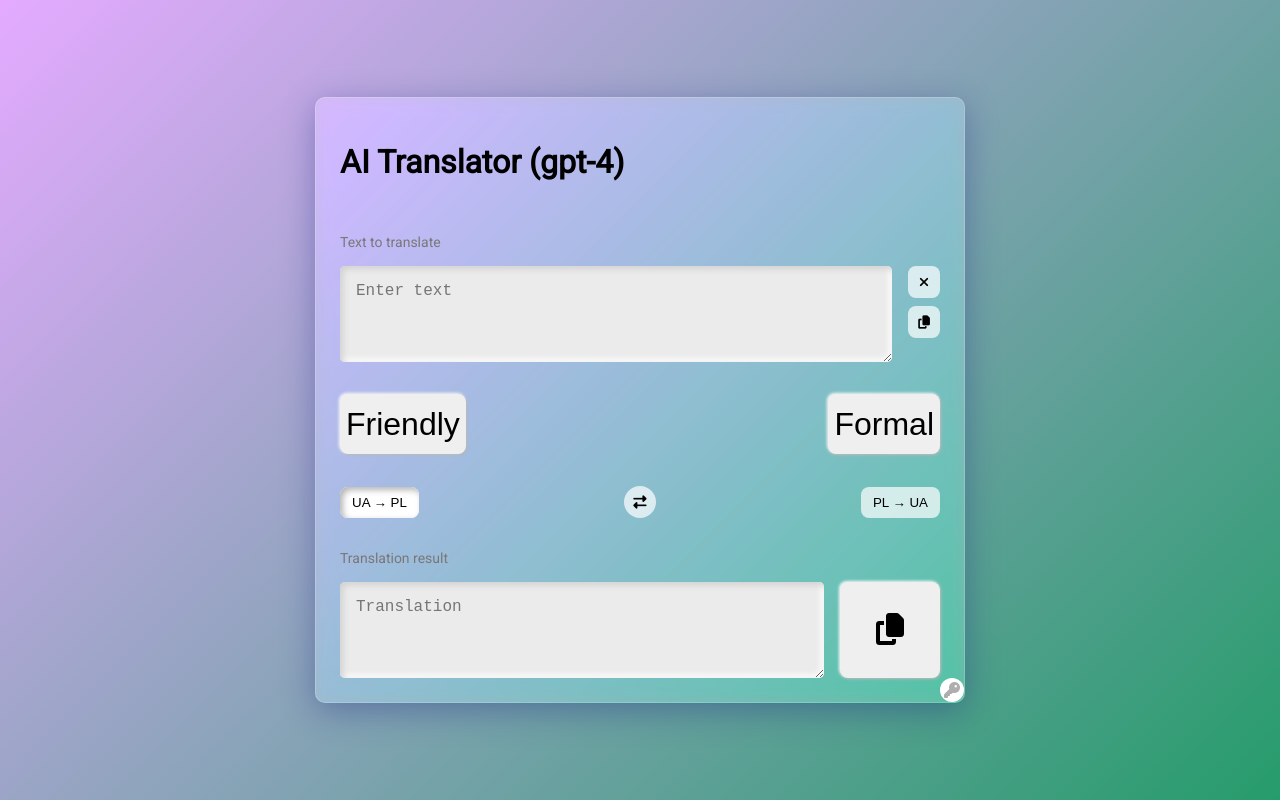
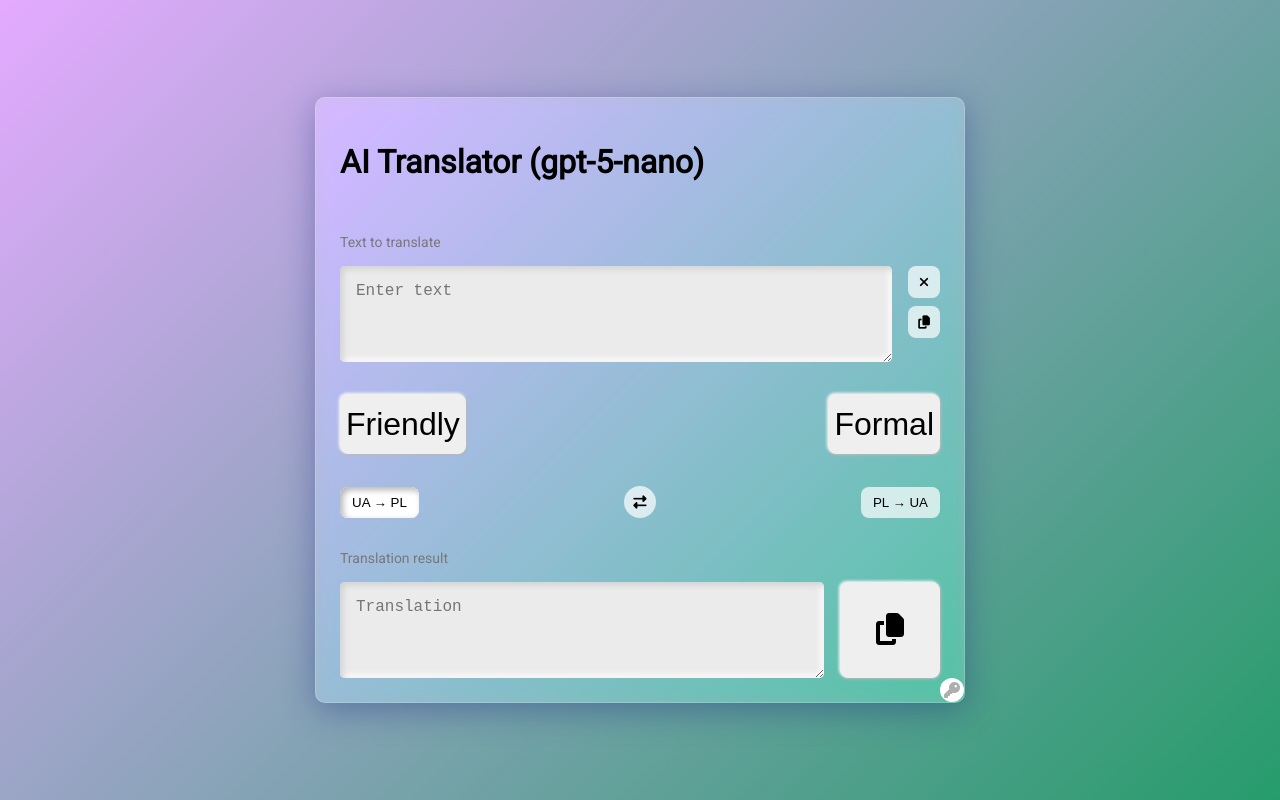
Before and after one commit to Alexandr-Kravchuk/translate-ai, a website: page index.html in a window 1280 px wide. Drawn offline with Linux system fonts and the light colour scheme.

Commit message:
refactor: switch to gpt-5-nano model

```diff
--- a/index.html
+++ b/index.html
@@ -10,7 +10,7 @@
 </head>
 <body>
 <div class="container glass">
-        <h1>AI Translator (gpt-4)</h1>
+       <h1>AI Translator (gpt-5-nano)</h1>
 	<div class="text-container">
                 <label for="input">Text to translate</label>
                 <div class="input-container">
--- a/script.js
+++ b/script.js
@@ -34,7 +34,7 @@ document.querySelectorAll('.direction-btn').forEach(btn => {
 
 const API_BASE = window.API_BASE || '';
 const API_URL = 'https://api.openai.com/v1/chat/completions';
-const MODEL = 'gpt-3.5-turbo';
+const MODEL = 'gpt-5-nano';
 
 const API_KEY_STORAGE = 'openai-api-key';
 
```
Also changed, not shown: README.md.
